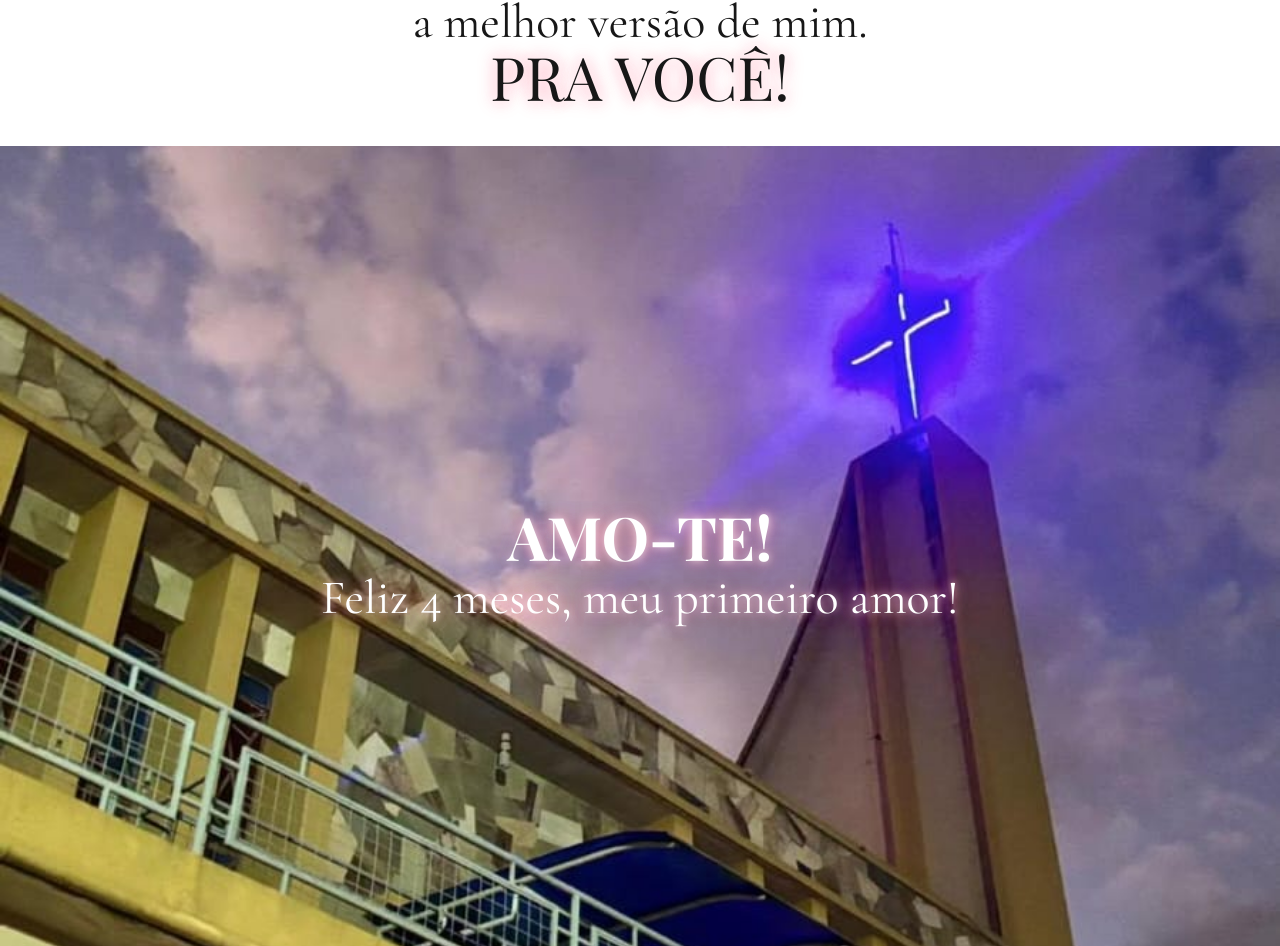
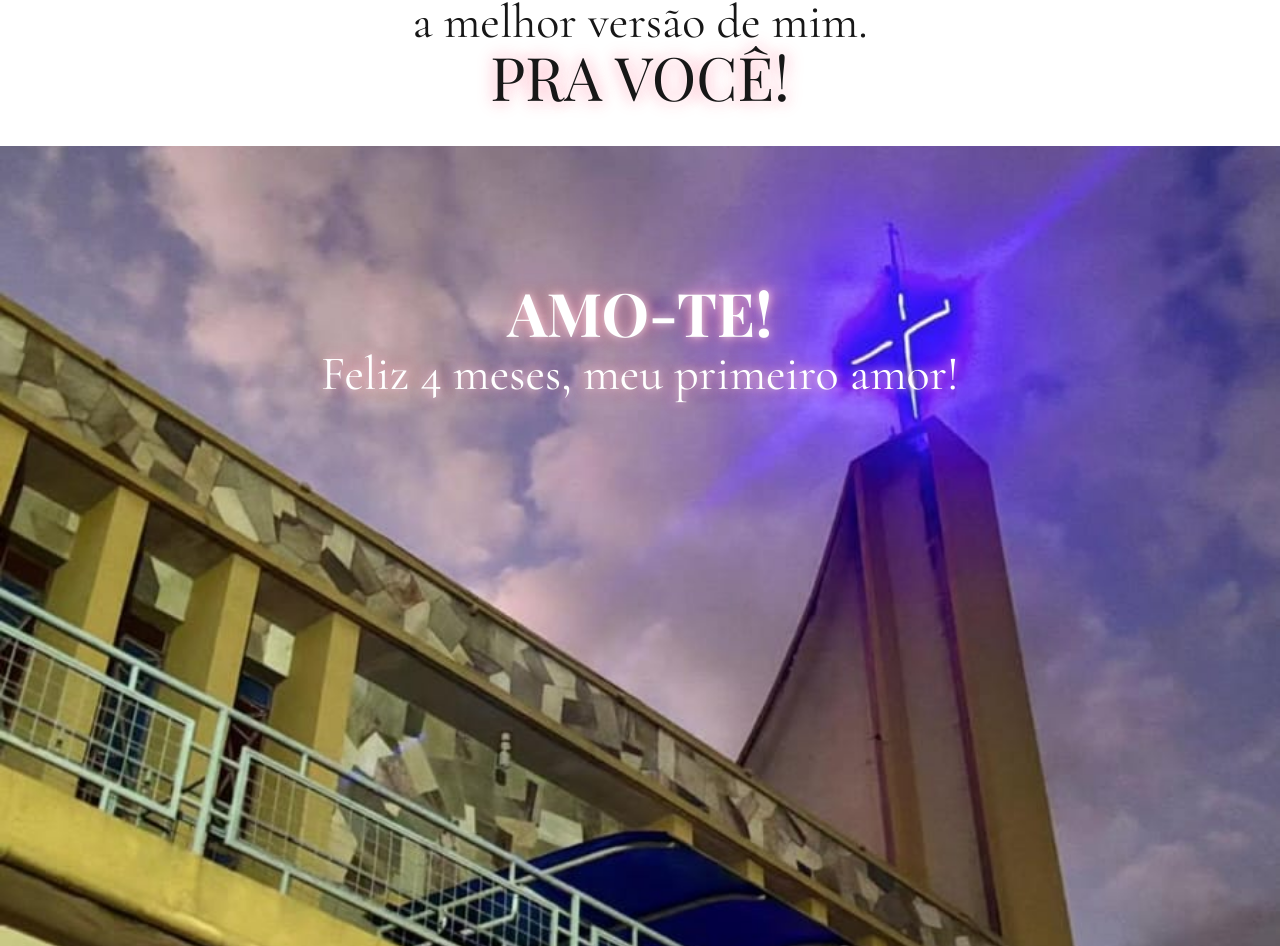
Before and after one commit to luckfer7/teamoeduarda, a Next.js app: page / in a window 1280 px wide. Shown: the part 3906-4852 px from the top of the page. Built offline with nearby package versions, Linux system fonts and the light colour scheme.

Commit message:
ajuste no padding

```diff
--- a/app/Quarta-secao/QuartaSecao.tsx
+++ b/app/Quarta-secao/QuartaSecao.tsx
@@ -1,6 +1,6 @@
 export default function QuartaSecao() {
     return (
-        <section className="h-[100dvh] gap-2 flex flex-col items-center pt-90 bg-cover bg-center bg-no-repeat" style={{ backgroundImage: "url('/ultimaimagem.jpeg')" }} >
+        <section className="h-[100dvh] gap-2 flex flex-col items-center pt-34 bg-cover bg-center bg-no-repeat" style={{ backgroundImage: "url('/ultimaimagem.jpeg')" }} >
             <h1 className=" text-white font-display font-bold text-6xl  glow-soft " >AMO-TE!</h1>
             <h2 className=" text-white font-cormorant text-center text-5xl glow-soft " >Feliz 4 meses, meu primeiro amor!</h2>
         </section>
```
